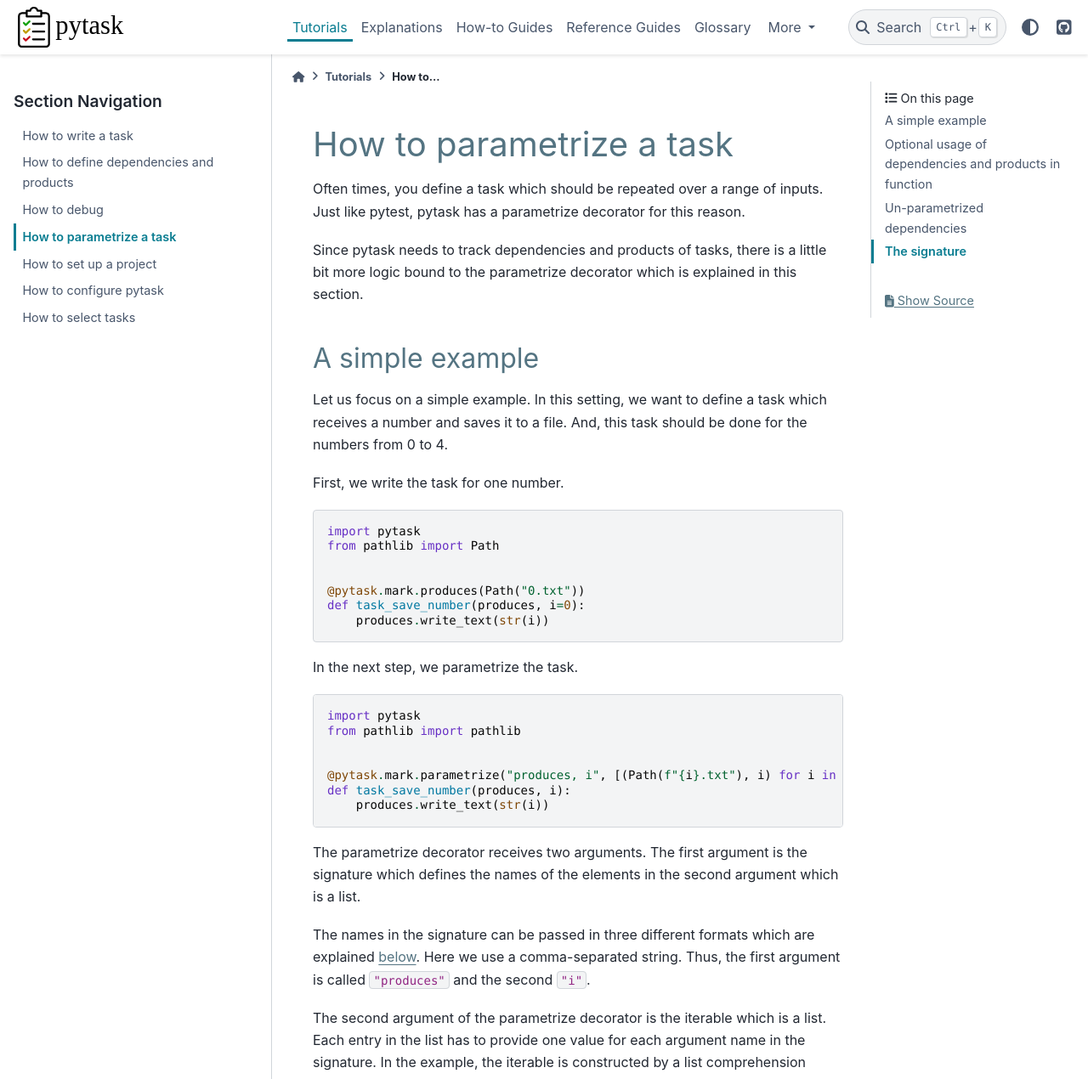
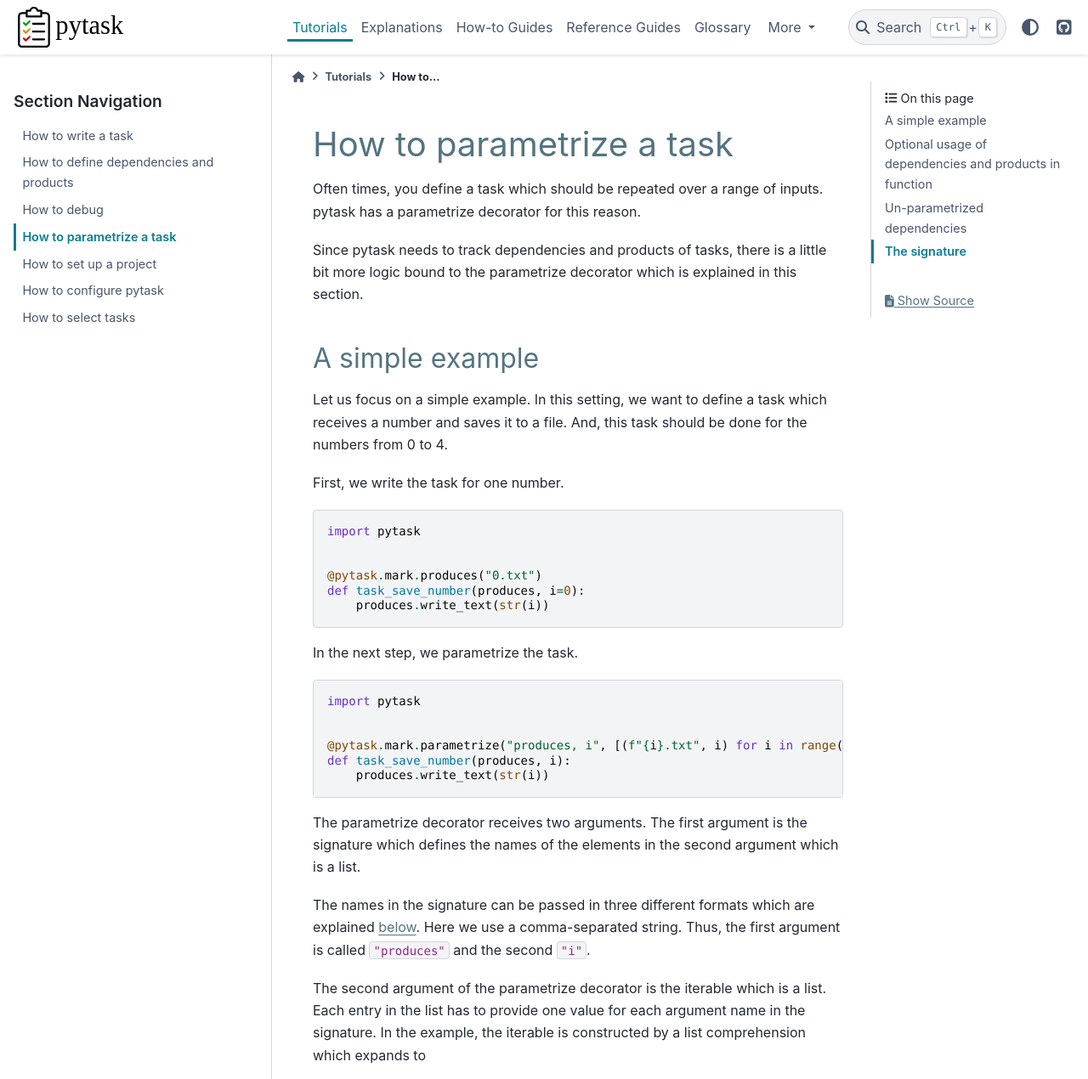
Before and after one commit to pytask-dev/pytask, a Sphinx documentation site: the page built from docs/tutorials/how_to_parametrize_a_task.rst, in a window 1280 px wide and 1400 px high, cut to the strip 0-1270 px from the top of the window. Shown: the whole strip at 85% size. Built offline with Sphinx 7.4.7 and the PyData theme 0.15.4, drawn with Linux system fonts in a browser that asks for light colours; some of the changed text lies outside the part shown.

```diff
--- a/docs/conf.py
+++ b/docs/conf.py
@@ -9,7 +9,7 @@ import os
 import sys
 
 
-sys.path.insert(0, os.path.abspath(".."))
+sys.path.insert(0, os.path.abspath("../src"))
 
 
 # -- Project information ---------------------------------------------------------------
@@ -51,6 +51,8 @@ exclude_patterns = ["_build", "Thumbs.db", ".DS_Store"]
 
 # Configuration for autodoc
 autosummary_generate = True
+add_module_names = False
+autodoc_mock_imports = ["attr", "click", "networkx", "pluggy", "pony"]
 
 copybutton_prompt_text = r"\\$ |>>> "
 copybutton_prompt_is_regexp = True
@@ -61,12 +63,12 @@ extlinks = {
 }
 
 intersphinx_mapping = {
-    "python": ("https://docs.python.org/3.7", None),
+    "python": ("https://docs.python.org/3.8", None),
 }
 
 # Configuration for numpydoc
 numpydoc_xref_param_type = True
-numpydoc_xref_ignore = {"type", "optional", "default"}
+numpydoc_xref_ignore = {"type", "optional", "default", "of"}
 
 
 # -- Options for HTML output -----------------------------------------------------------
--- a/docs/index.rst
+++ b/docs/index.rst
@@ -85,6 +85,7 @@ The documentation has currently one of four planned parts.
                     </div>
                 </a>
             </div>
+            -->
             <div class="col-lg-6 col-md-6 col-sm-6 col-xs-12 d-flex">
                 <a href="reference_guides/index.html" id="index-link">
                     <div class="card text-center intro-card shadow">
@@ -102,7 +103,6 @@ The documentation has currently one of four planned parts.
                     </div>
                  </a>
             </div>
-            -->
         </div>
     </div>
 
--- a/docs/reference_guides/index.rst
+++ b/docs/reference_guides/index.rst
@@ -14,3 +14,4 @@ additional details on the inner workings of pytask.
    :maxdepth: 1
 
    summary
+   marks
--- a/docs/tutorials/how_to_parametrize_a_task.rst
+++ b/docs/tutorials/how_to_parametrize_a_task.rst
@@ -1,8 +1,8 @@
 How to parametrize a task
 =========================
 
-Often times, you define a task which should be repeated over a range of inputs. Just
-like pytest, pytask has a parametrize decorator for this reason.
+Often times, you define a task which should be repeated over a range of inputs. pytask
+has a parametrize decorator for this reason.
 
 Since pytask needs to track dependencies and products of tasks, there is a little bit
 more logic bound to the parametrize decorator which is explained in this section.
@@ -20,10 +20,9 @@ First, we write the task for one number.
 .. code-block:: python
 
     import pytask
-    from pathlib import Path
 
 
-    @pytask.mark.produces(Path("0.txt"))
+    @pytask.mark.produces("0.txt")
     def task_save_number(produces, i=0):
         produces.write_text(str(i))
 
@@ -32,10 +31,9 @@ In the next step, we parametrize the task.
 .. code-block:: python
 
     import pytask
-    from pathlib import pathlib
 
 
-    @pytask.mark.parametrize("produces, i", [(Path(f"{i}.txt"), i) for i in range(5)])
+    @pytask.mark.parametrize("produces, i", [(f"{i}.txt", i) for i in range(5)])
     def task_save_number(produces, i):
         produces.write_text(str(i))
 
@@ -68,7 +66,7 @@ mapped to the argument ``produces`` and ``i`` receives the number.
 
     .. code-block:: python
 
-        @pytask.mark.produces(Path("1.txt"))
+        @pytask.mark.produces("1.txt")
         def task_save_number(produces, i=1):
             produces.write_text(str(i))
 
@@ -107,7 +108,7 @@ all generated tasks and save it along a generated number to a file.
 .. code-block:: python
 
     @pytask.mark.depends_on(Path("additional_text.txt"))
-    @pytask.mark.parametrize("produces, i", [(Path(f"{i}.txt"), i) for i in range(5)])
+    @pytask.mark.parametrize("produces, i", [(f"{i}.txt", i) for i in range(5)])
     def task_save_number(depends_on, produces, i):
         additional_text = depends_on.read_text()
         produces.write_text(additional_text + str(i))
```
Also changed, not shown: other parts of docs/tutorials/how_to_parametrize_a_task.rst (+4 -1 lines), docs/reference_guides/marks.rst (added, +11 -0 lines), .pre-commit-config.yaml, 5 other files.
